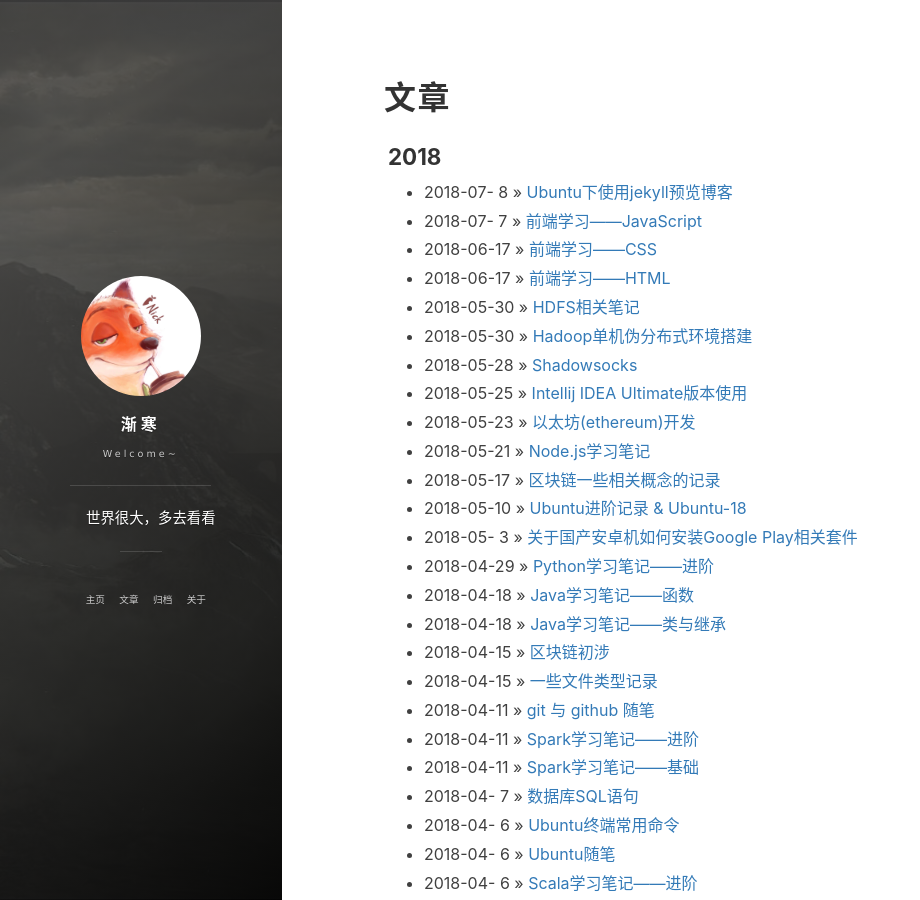
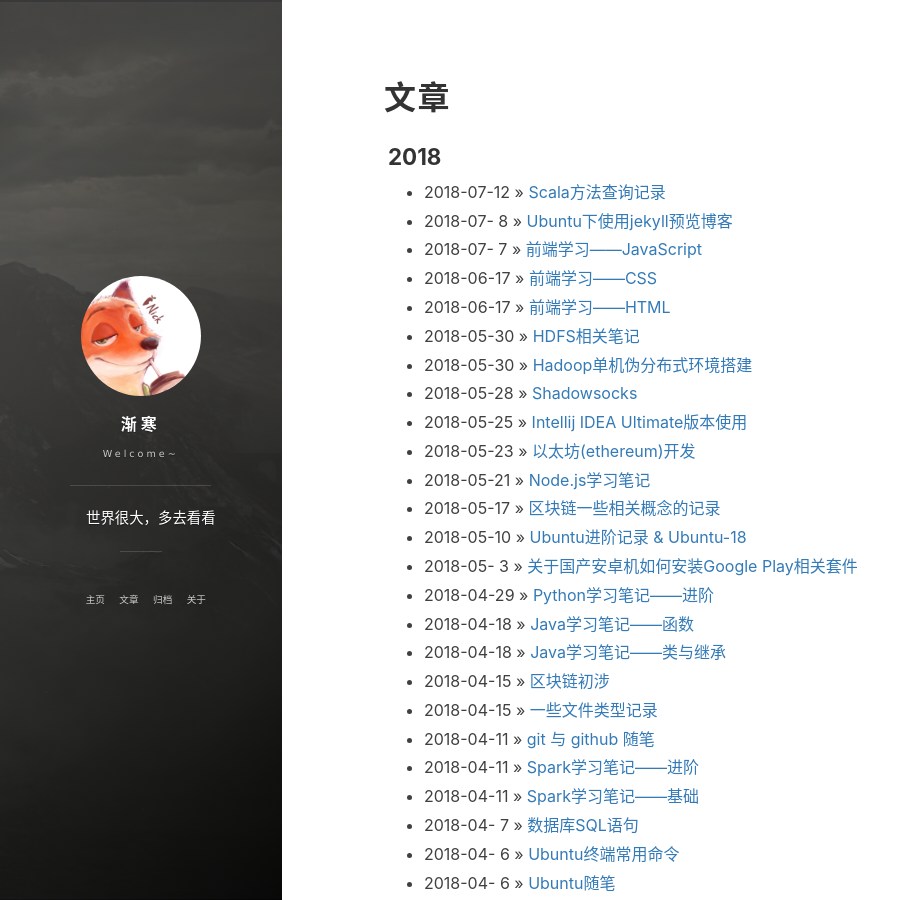
Before and after one commit to Fleschier/Fleschier.github.io, a Jekyll site: the page built from archive.html, in a window 1280 px wide and 900 px high. Shown: the whole window, without its empty margins (0-920 px from the left). Built offline with Jekyll 4.4.1, drawn with Linux system fonts in a browser that asks for light colours; nearby versions of some CDN libraries.

Commit message:
upload and update

```diff
--- /dev/null
+++ b/_posts/2018-07-12-Scala-infos.md
@@ -0,0 +1,8 @@
+---
+layout:     post
+title:      "Scala方法查询记录"
+date:       2018-07-12 16:40:00
+tags:   ๑Scala
+---
+
+> 仅供查询，禁止转载
```
Also changed, not shown: _posts/2018-07-07-JavaScript.md (+1 -1 lines).
